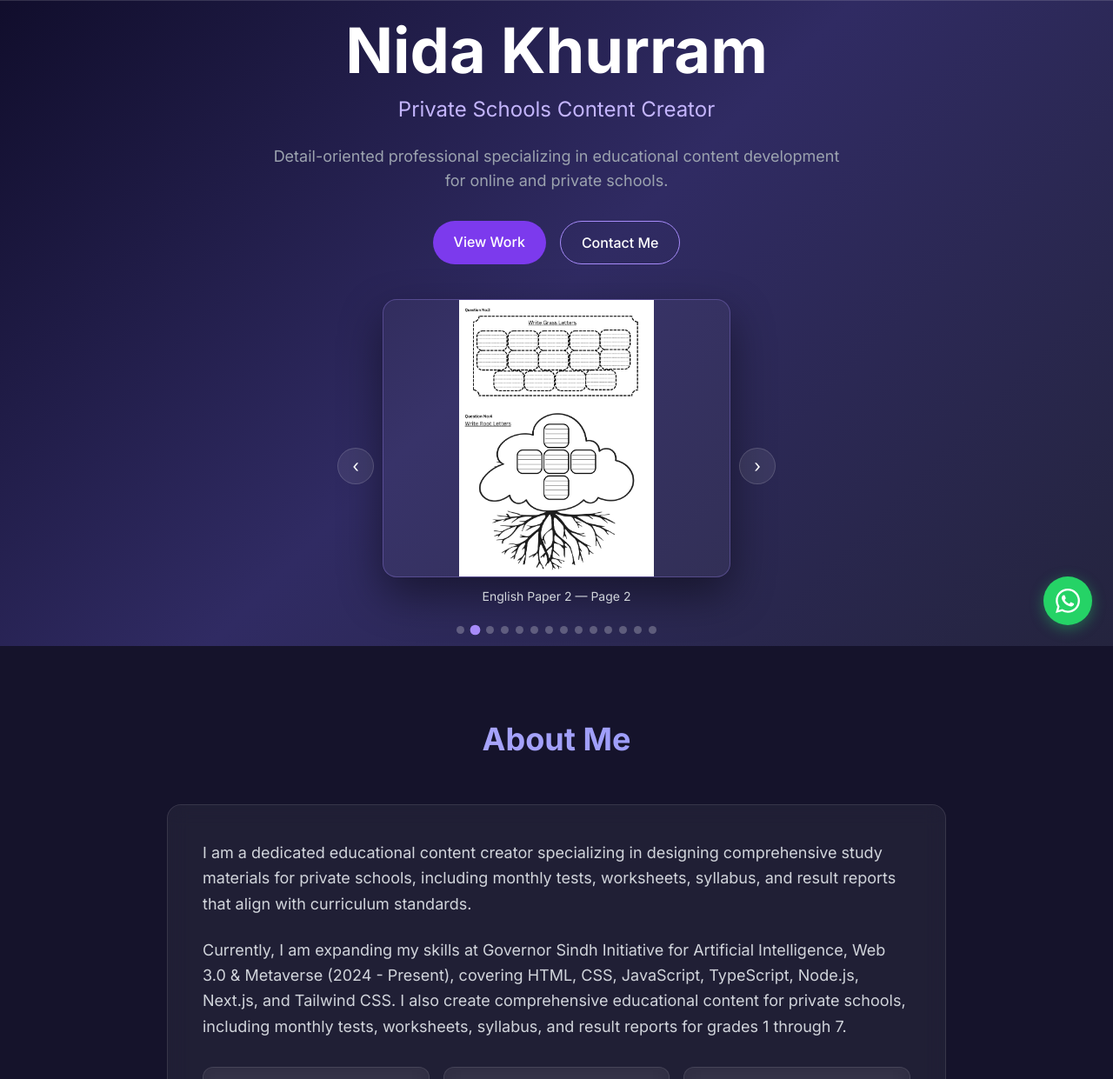
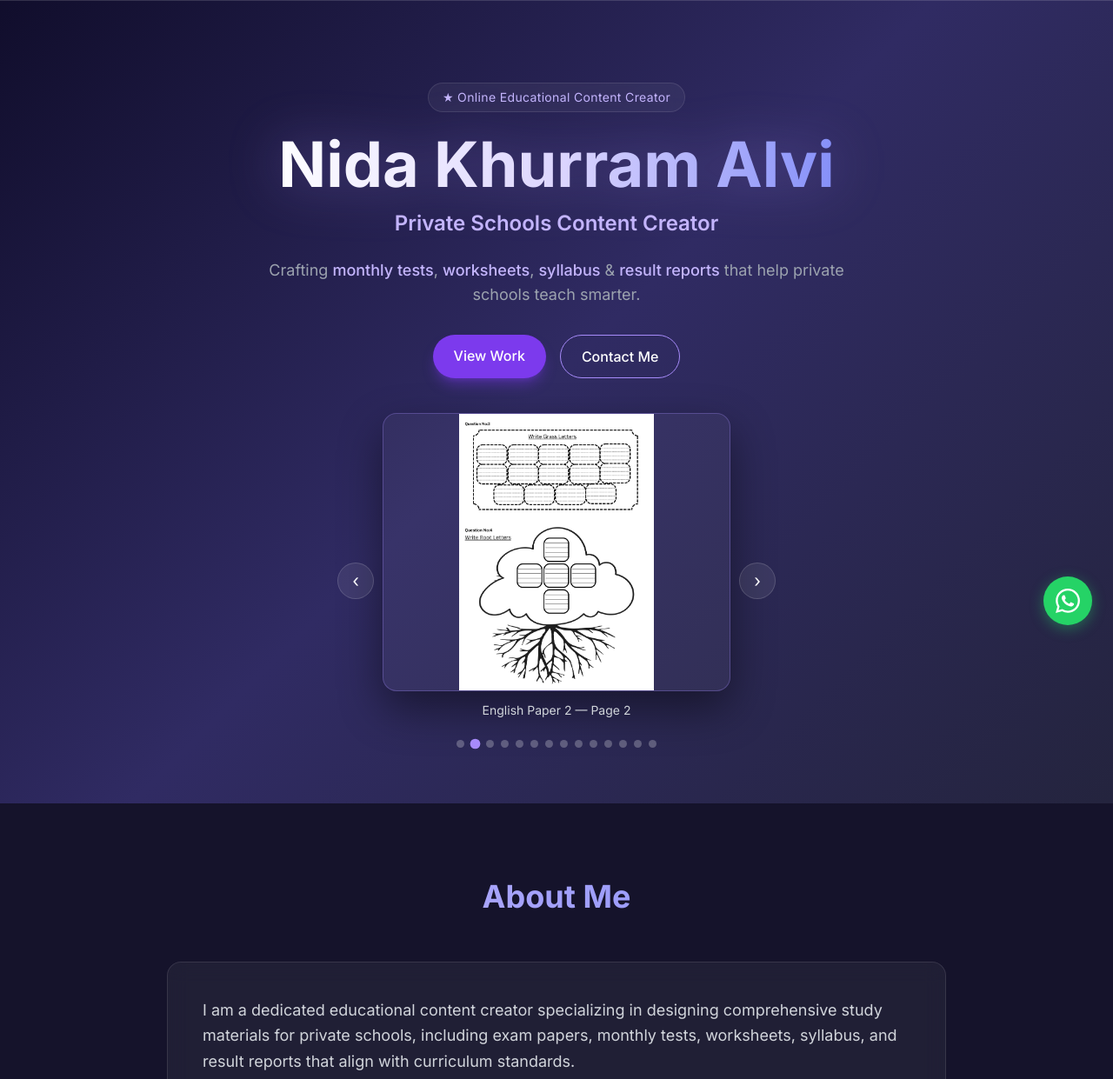
Before and after one commit to knai-developer/nida-online-school, a plain HTML site: page index.html in a window 1280 px wide. Shown: the part 57-1298 px from the top of the page at 87% size. Drawn offline with nearby package versions, Linux system fonts and the light colour scheme.

Commit message:
Add files via upload

```diff
--- a/index.html
+++ b/index.html
@@ -3,7 +3,7 @@
 <head>
     <meta charset="UTF-8" />
     <meta name="viewport" content="width=device-width, initial-scale=1.0"/>
-    <title>Nida Khurram - Portfolio</title>
+    <title>Nida Khurram Alvi - Portfolio</title>
     <link rel="icon" type="image/png" href="logo.png">
     <script src="https://cdn.tailwindcss.com">
     </script>
@@ -119,7 +119,7 @@
     <!-- Navbar -->
     <nav class="fixed top-0 w-full z-40 glass">
         <div class="max-w-6xl mx-auto px-4 py-3 flex items-center justify-between">
-            <img src="logo.png" alt="Nida Khurram" class="h-8 w-auto">
+            <img src="logo.png" alt="Nida Khurram Alvi" class="h-8 w-auto">
             <div class="hidden md:flex gap-8 text-sm font-medium text-gray-300">
                 <a href="#home" class="nav-link">Home</a>
                 <a href="#about" class="nav-link">About</a>
@@ -141,14 +141,15 @@
     </nav>
 
     <!-- Hero -->
-    <section id="home" class="min-h-screen flex items-center justify-center gradient-bg px-4 pt-16">
-        <div class="max-w-4xl mx-auto text-center">
-            <h1 class="text-5xl md:text-7xl font-bold mb-4">Nida Khurram</h1>
-            <p class="text-xl md:text-2xl text-violet-300 mb-6">Private Schools Content Creator</p>
-            <p class="text-gray-400 max-w-2xl mx-auto mb-8 text-lg">Detail-oriented professional specializing in educational content development for online and private schools.</p>
+    <section id="home" class="min-h-screen flex items-center justify-center gradient-bg px-4 pt-32 pb-16">
+        <div class="max-w-4xl mx-auto text-center mt-6">
+            <span class="inline-block glass rounded-full px-4 py-1.5 mb-6 text-sm tracking-wide text-violet-300">&#9733; Online Educational Content Creator</span>
+            <h1 class="text-5xl md:text-7xl font-bold mb-4 text-transparent bg-clip-text bg-gradient-to-r from-white via-violet-200 to-indigo-400 drop-shadow-[0_0_30px_rgba(167,139,250,0.35)]">Nida Khurram Alvi</h1>
+            <p class="text-xl md:text-2xl text-violet-300 font-semibold mb-6 typing-cursor inline-block">Private Schools Content Creator</p>
+            <p class="text-gray-400 max-w-2xl mx-auto mb-8 text-lg">Crafting <span class="text-violet-300 font-medium">monthly tests</span>, <span class="text-violet-300 font-medium">worksheets</span>, <span class="text-violet-300 font-medium">syllabus</span> &amp; <span class="text-violet-300 font-medium">result reports</span> that help private schools teach smarter.</p>
             <div class="flex gap-4 justify-center flex-wrap">
-                <a href="#work" class="px-6 py-3 bg-violet-600 hover:bg-violet-500 rounded-full font-medium transition">View Work</a>
-                <a href="#contact" class="px-6 py-3 border border-violet-400 hover:bg-violet-400/10 rounded-full font-medium transition">Contact Me</a>
+                <a href="#work" class="px-6 py-3 bg-violet-600 hover:bg-violet-500 rounded-full font-medium transition shadow-lg shadow-violet-600/40 hover:shadow-violet-500/60 hover:-translate-y-0.5">View Work</a>
+                <a href="#contact" class="px-6 py-3 border border-violet-400 hover:bg-violet-400/10 rounded-full font-medium transition hover:-translate-y-0.5">Contact Me</a>
             </div>
 
             <div class="hero-slider" id="heroSlider">
@@ -162,18 +163,18 @@
 
     <!-- About -->
     <section id="about" class="py-20 px-4 bg-[#15132b]">
-        <div class="max-5xl mx-auto">
+        <div class="max-w-5xl mx-auto">
             <h2 class="section-title">About Me</h2>
             <div class="max-w-4xl mx-auto glass rounded-2xl p-8 md:p-10">
                 <p class="text-gray-300 text-lg leading-relaxed mb-6">
                     I am a dedicated educational content creator specializing in designing comprehensive study materials for private schools,
-                    including monthly tests, worksheets, syllabus, and result reports that align with curriculum standards.
+                    including exam papers, monthly tests, worksheets, syllabus, and result reports that align with curriculum standards.
                 </p>
                 <p class="text-gray-300 text-lg leading-relaxed mb-6">
-                    Currently, I am expanding my skills at Governor Sindh Initiative for Artificial Intelligence, Web 3.0 & Metaverse (2024 - Present),
-                    covering HTML, CSS, JavaScript, TypeScript, Node.js, Next.js, and Tailwind CSS.
-                    I also create comprehensive educational content for private schools, including monthly tests,
-                    worksheets, syllabus, and result reports for grades 1 through 7.
+                    My work also covers vacation homework booklets, pre-primary learning activities, and creative
+                    social media posts for school pages. Currently, I am expanding my skills at Governor Sindh Initiative
+                    for Artificial Intelligence, Web 3.0 &amp; Metaverse (2024 - Present), covering HTML, CSS, JavaScript,
+                    TypeScript, Node.js, Next.js, and Tailwind CSS.
                 </p>
                 <div class="grid grid-cols-2 md:grid-cols-3 gap-4 mt-8">
                     <div class="glass rounded-xl p-4 text-center">
@@ -814,6 +815,10 @@
                 <span class="skill-tag">HTML</span>
                 <span class="skill-tag">CSS</span>
                 <span class="skill-tag">Tailwind CSS</span>
+                <span class="skill-tag">Claude Code</span>
+                <span class="skill-tag">OpenAI SDK</span>
+                <span class="skill-tag">Python</span>
+                <span class="skill-tag">Agentic AI</span>
                 <span class="skill-tag">JavaScript</span>
                 <span class="skill-tag">TypeScript</span>
                 <span class="skill-tag">Node.js</span>
@@ -846,7 +851,7 @@
 
     <!-- Footer -->
     <footer class="py-6 px-4 text-center text-gray-500 text-sm border-t border-white/5">
-        &copy; 2026 Nida Khurram. All rights reserved.
+        &copy; 2026 Nida Khurram Alvi. All rights reserved.
     </footer>
 
     <!-- WhatsApp Float -->
```
